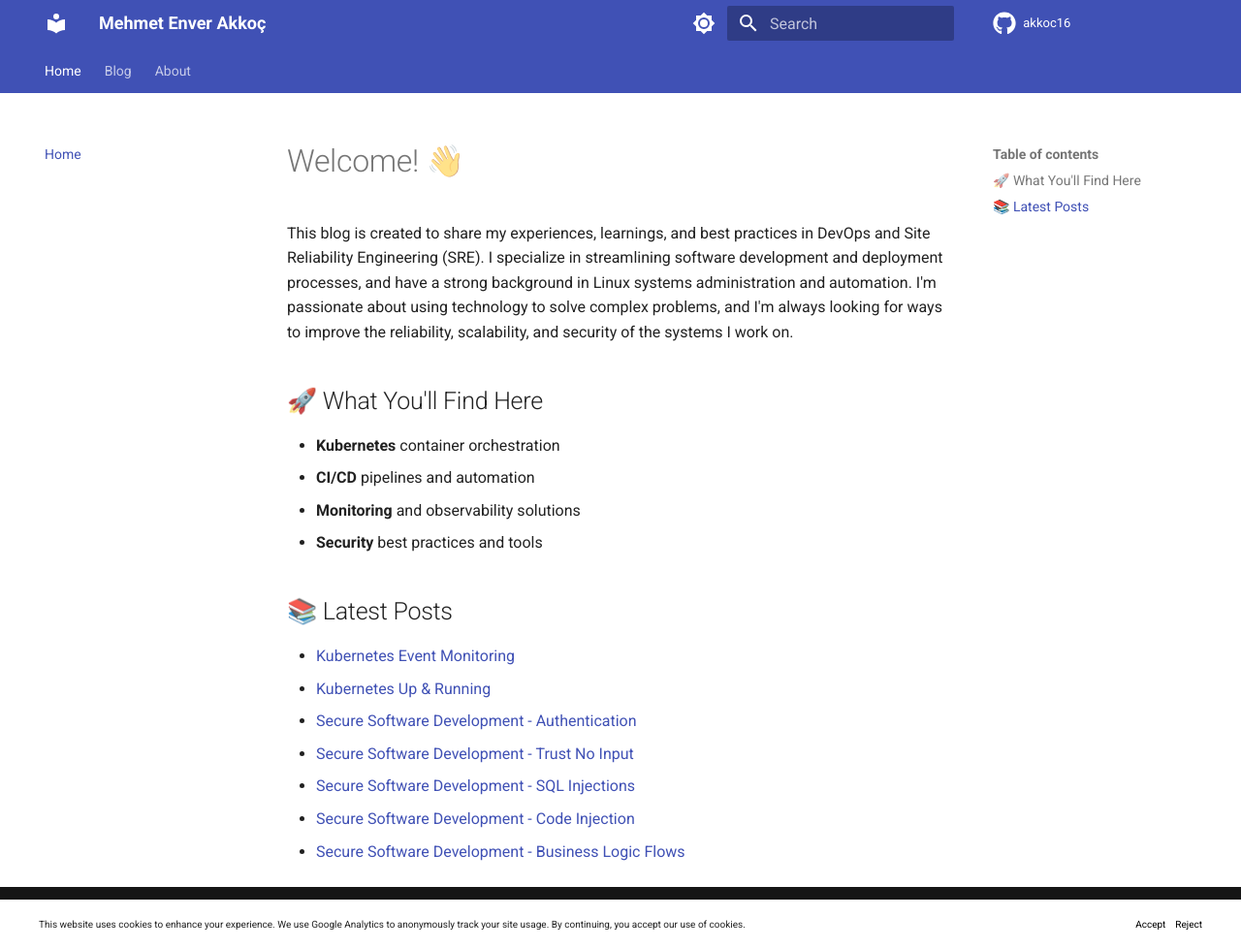
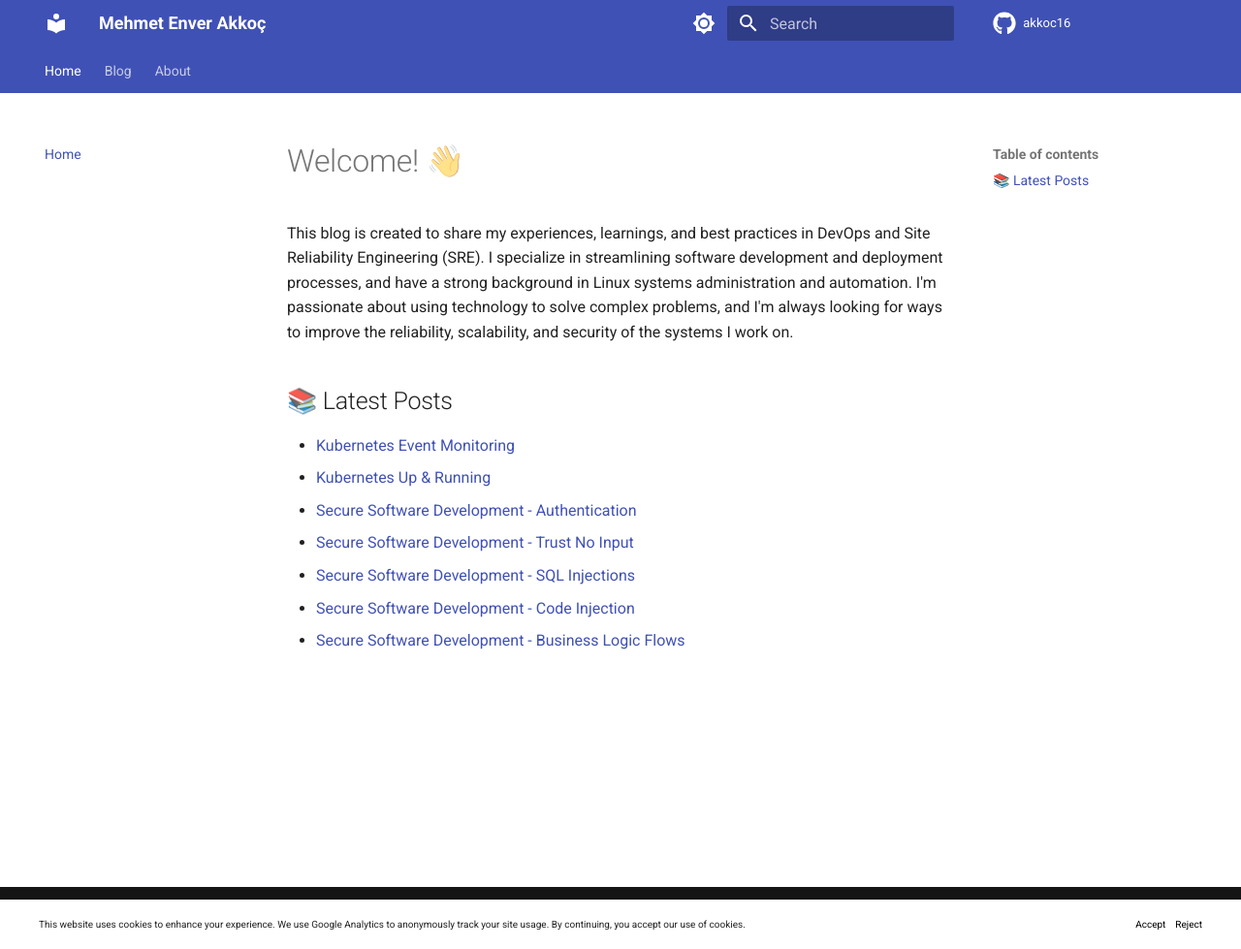
Before and after one commit to akkoc16/akkoc16.github.io, an MkDocs documentation site: the page built from docs/index.md, in a window 1280 px wide and 979 px high. Shown: the whole window at 97% size. Built offline with MkDocs 1.6.1 and Material for MkDocs 9.7.7, drawn with Linux system fonts in a browser that asks for light colours.

Commit message:
Remove 'What You'll Find Here' section from Welcome page

```diff
--- a/docs/index.md
+++ b/docs/index.md
@@ -1,13 +1,6 @@
 # Welcome! 👋
 
 This blog is created to share my experiences, learnings, and best practices in DevOps and Site Reliability Engineering (SRE). I specialize in streamlining software development and deployment processes, and have a strong background in Linux systems administration and automation. I'm passionate about using technology to solve complex problems, and I'm always looking for ways to improve the reliability, scalability, and security of the systems I work on.
-
-## 🚀 What You'll Find Here
-
-- **Kubernetes** container orchestration
-- **CI/CD** pipelines and automation
-- **Monitoring** and observability solutions
-- **Security** best practices and tools
 
 ## 📚 Latest Posts
 
```
